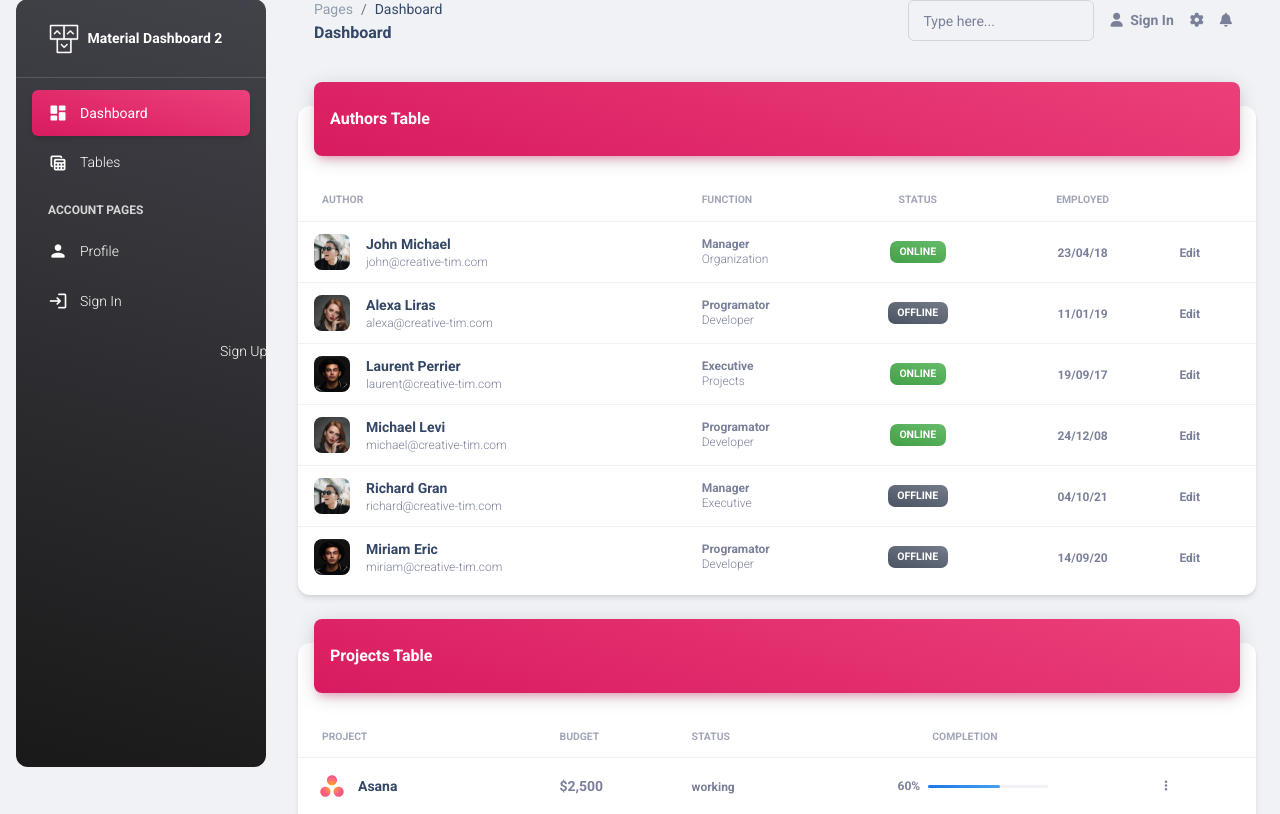
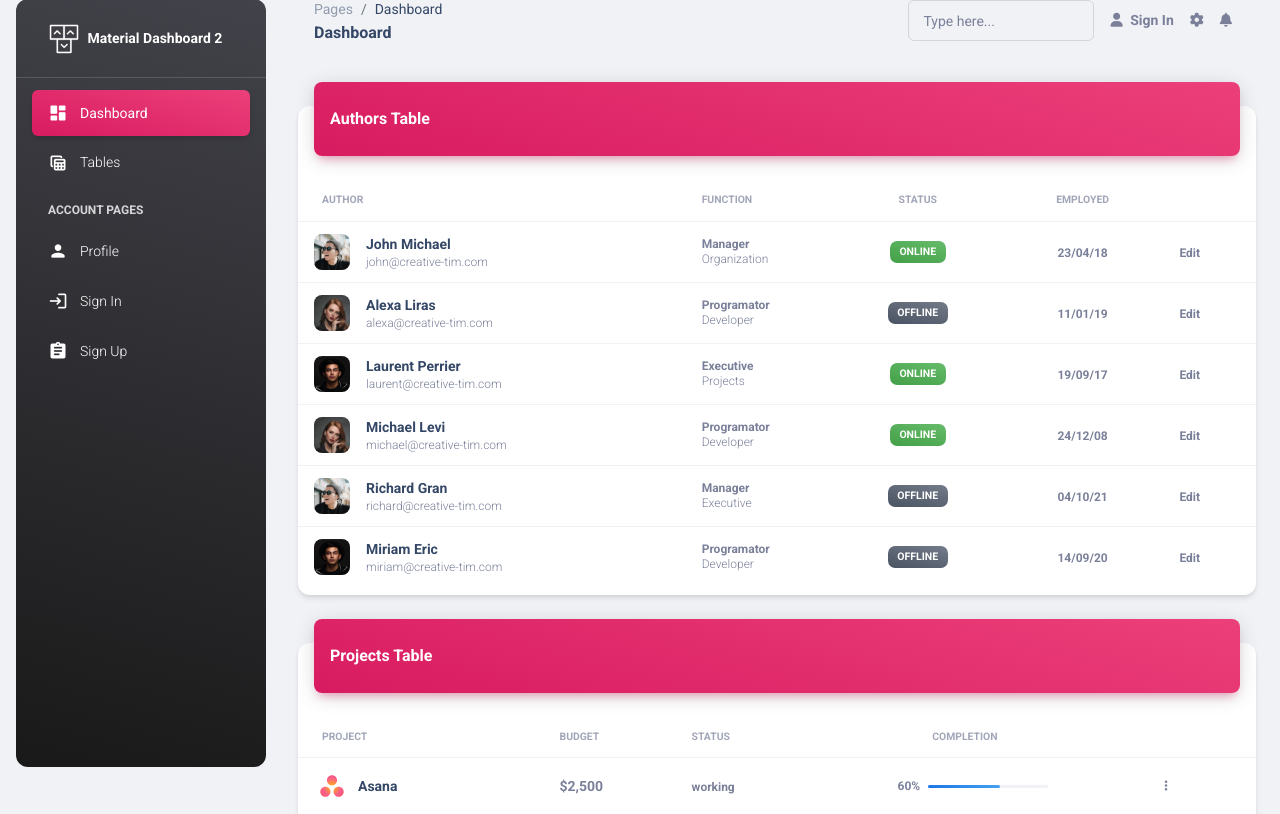
Before and after one commit to aurynt/temansejalan.co, a CodeIgniter 4 app: template app/Views/admin/tables.php in a window 1280 px wide. Shown: the part 17-831 px from the top of the page. Run offline with PHP 8.4 and a stand-in for CodeIgniter, Linux system fonts and the light colour scheme; the template is opened without the code that fills it, so the values that code supplies are empty; some libraries are stand-ins or nearby versions.

Commit message:
setup admin & auth view

```diff
--- a/app/Views/layout/adminLayout.php
+++ b/app/Views/layout/adminLayout.php
@@ -72,7 +72,7 @@
         <li class="nav-item">
           <a class="nav-link text-white " href="<?= base_url('auth/sign-up'); ?>">
             <div class="text-white text-center me-2 d-flex align-items-center justify-content-center">
-              <i class="material-icons opacity-10">register</i>
+              <i class="material-icons opacity-10">assignment</i>
             </div>
             <span class="nav-link-text ms-1">Sign Up</span>
           </a>
--- a/app/Views/layout/authLayout.php
+++ b/app/Views/layout/authLayout.php
@@ -1,4 +1,3 @@
-
 <!DOCTYPE html>
 <html lang="en">
 
@@ -30,7 +29,7 @@
         <!-- Navbar -->
         <nav class="navbar navbar-expand-lg blur border-radius-xl top-0 z-index-3 shadow position-absolute my-3 py-2 start-0 end-0 mx-4">
           <div class="container-fluid ps-2 pe-0">
-            <a class="navbar-brand font-weight-bolder ms-lg-0 ms-3 " href="../pages/dashboard.html">
+            <a class="navbar-brand font-weight-bolder ms-lg-0 ms-3 " href="<?= base_url(); ?>">
               Temansejalan.co
             </a>
             <button class="navbar-toggler shadow-none ms-2" type="button" data-bs-toggle="collapse" data-bs-target="#navigation" aria-controls="navigation" aria-expanded="false" aria-label="Toggle navigation">
```
